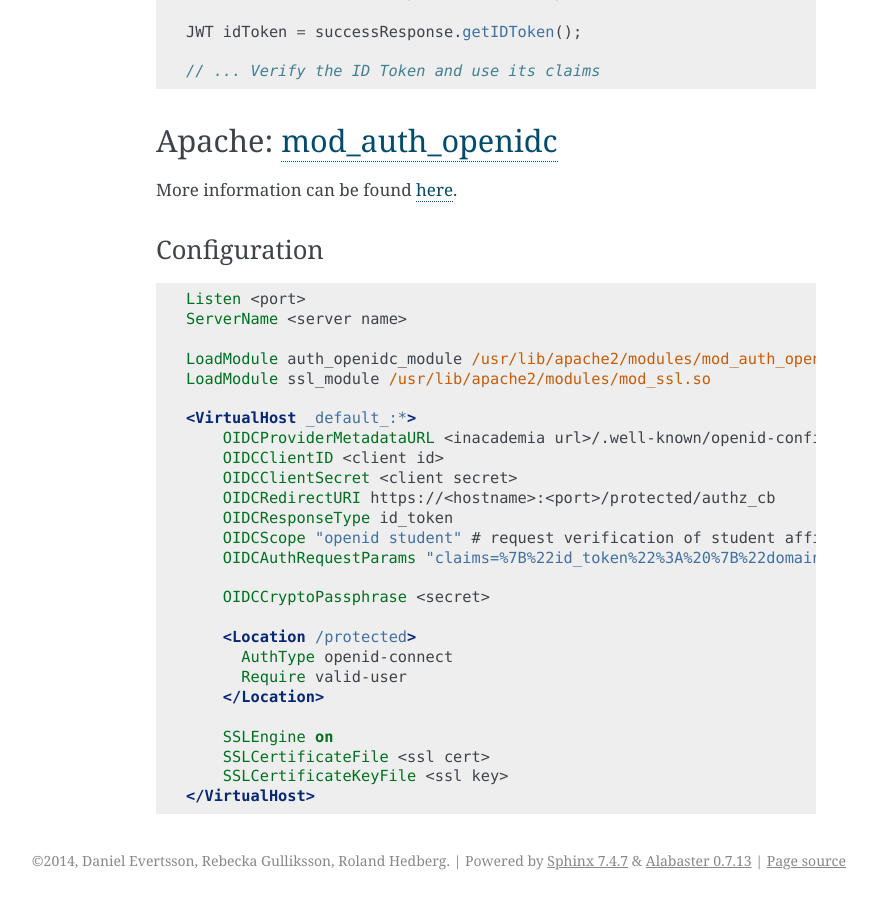
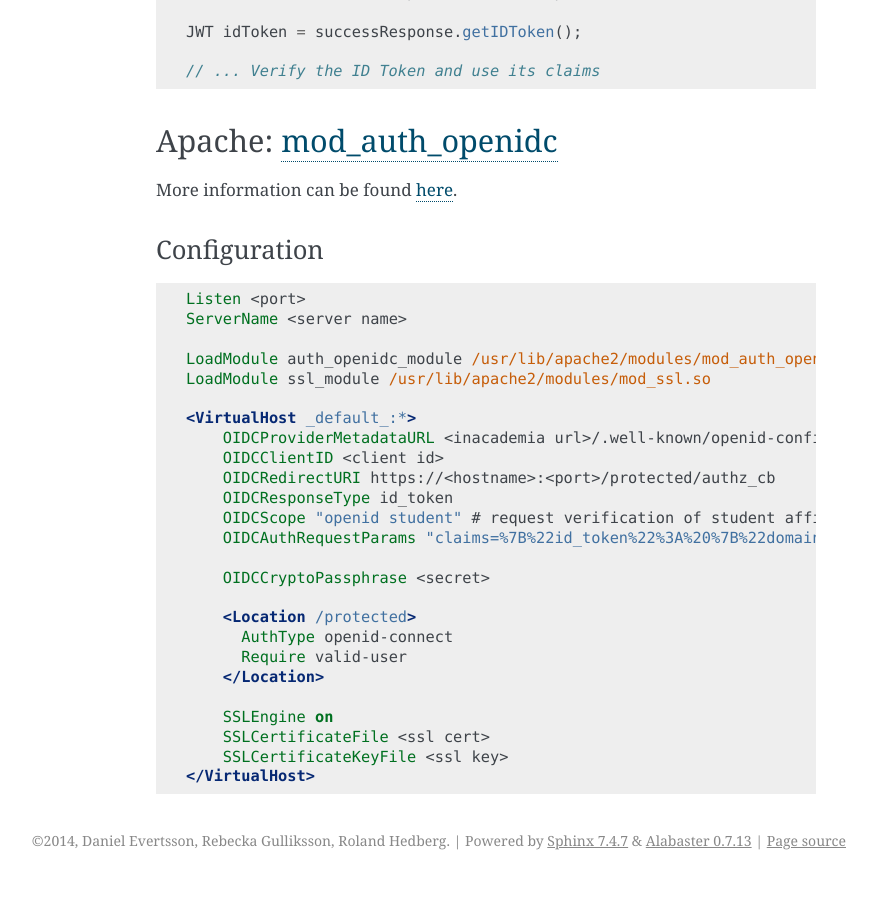
Before and after one commit to saxtouri/svs, a Sphinx documentation site: the page built from doc/client_examples/examples.rst, in a window 1280 px wide and 900 px high, scrolled down 3789 px. Shown: the whole window, without its empty margins (264-1141 px from the left). Built offline with Sphinx 7.4.7, drawn with Linux system fonts in a browser that asks for light colours.

Commit message:
Support for public clients was improved in mod_auth_openidc.
There's no longer a need to supply a dummy client secret,
since InAcademia accepts public clients (and doesn't even
issue client secrets).
See pingidentity/mod_auth_openidc@b171230.

```diff
--- a/doc/client_examples/examples.rst
+++ b/doc/client_examples/examples.rst
@@ -217,7 +217,6 @@
     <VirtualHost _default_:*>
         OIDCProviderMetadataURL <inacademia url>/.well-known/openid-configuration
         OIDCClientID <client id>
-        OIDCClientSecret <client secret>
         OIDCRedirectURI https://<hostname>:<port>/protected/authz_cb
         OIDCResponseType id_token
         OIDCScope "openid student" # request verification of student affiliation
```
